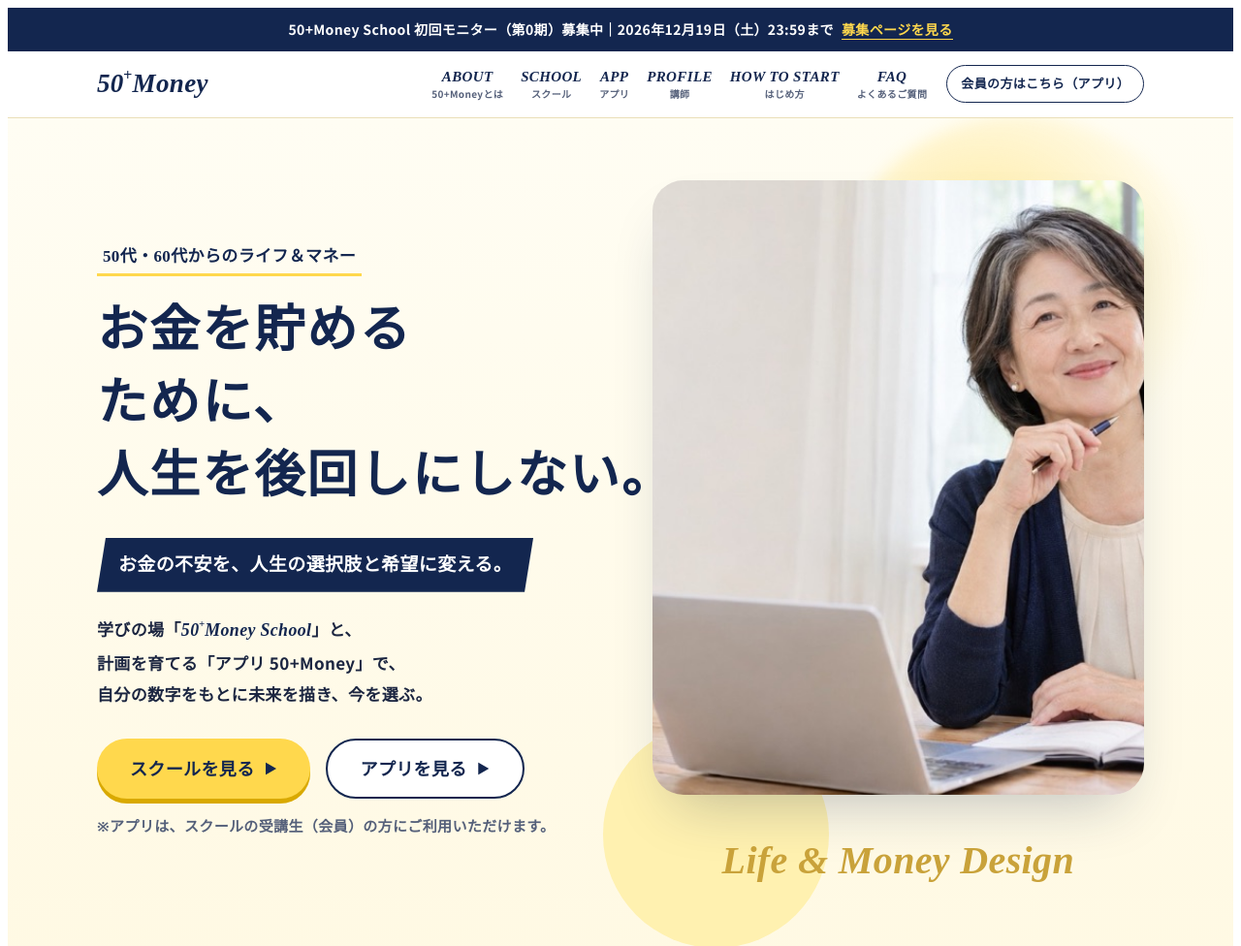
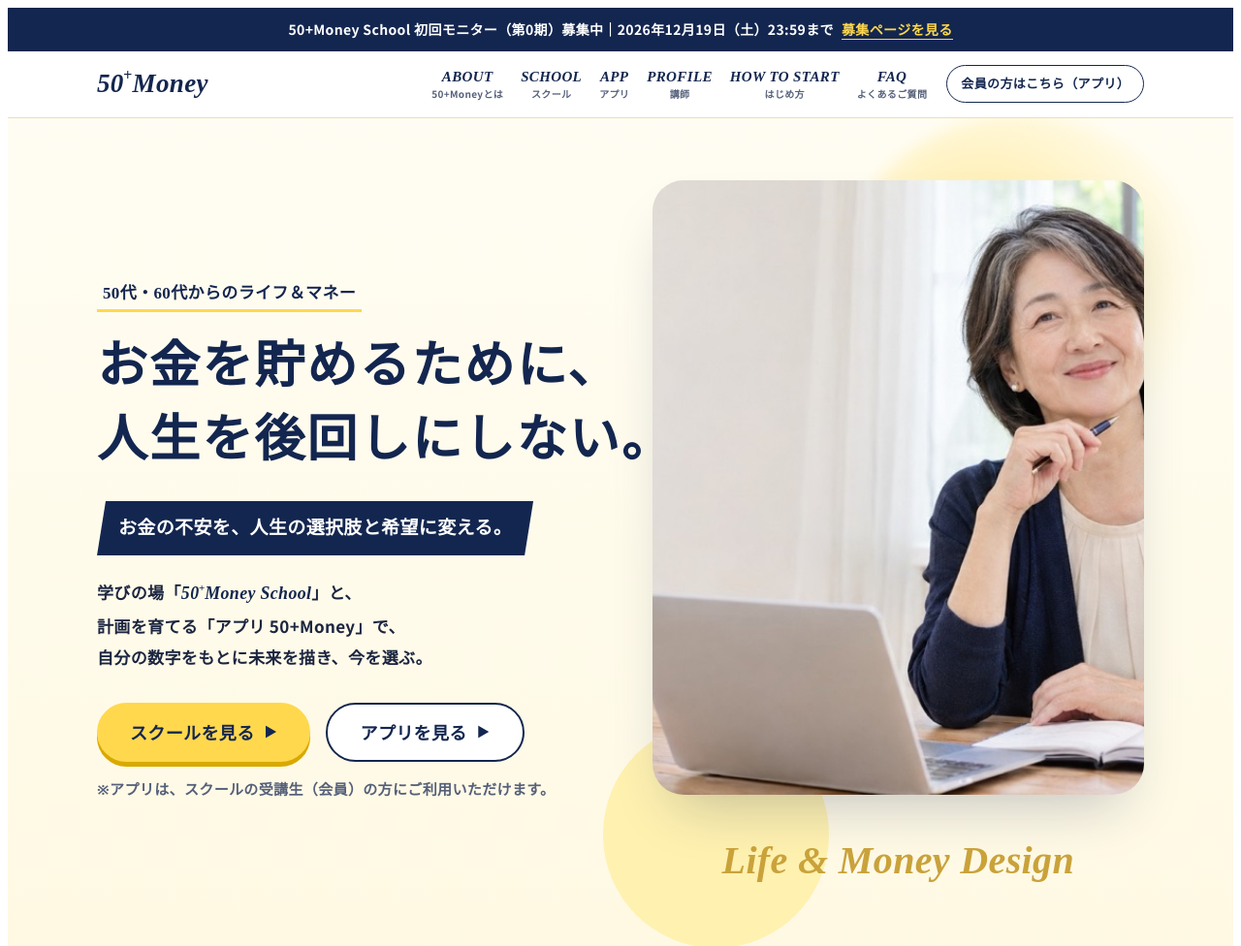
Before and after one commit to 50plusmoney/www, a plain HTML site: page index.html in a window 1280 px wide. Shown: the top 976 px of the page at 97% size. Drawn offline with Linux system fonts and the light colour scheme; a web font is replaced by a local one.

Commit message:
最初の見出しの1行目を折らない
Co-Authored-By: Claude Opus 5.5 <noreply@anthropic.com>

```diff
--- a/index.html
+++ b/index.html
@@ -241,7 +241,7 @@ footer{background:var(--navy);color:#D7DEEE;padding-block:56px 40px;font-size:14
   <div class="wrap">
     <div>
       <p class="eyebrow" data-wrap=""><span class="ph">50代・<wbr>60代からの<wbr>ライフ＆マネー</span></p>
-      <h1><span class="ph">お金を<wbr>貯める<wbr>ために、</span><br><span class="em" data-wrap=""><span class="ph">人生を<wbr>後回しに<wbr>しない。</span></span></h1>
+      <h1><span class="nw">お金を貯めるために、</span><br><span class="em" data-wrap=""><span class="ph">人生を<wbr>後回しに<wbr>しない。</span></span></h1>
       <p class="ribbon" data-wrap=""><span class="ph">お金の<wbr>不安を、</span><span class="ph">人生の<wbr>選択肢と<wbr>希望に<wbr>変える。</span></p>
       <p class="sub"><span class="ph">学びの<wbr>場<wbr>「<span class="logo-t" style="font-size:1.05em">50<sup>+</sup>Money School</span>」と、</span><br><span class="ph">計画を<wbr>育てる<wbr>「アプリ 50+Money」で、</span><br><span class="ph">自分の<wbr>数字を<wbr>もとに<wbr>未来を<wbr>描き、</span><span class="ph">今を<wbr>選ぶ。</span></p>
       <div class="cta">
```
